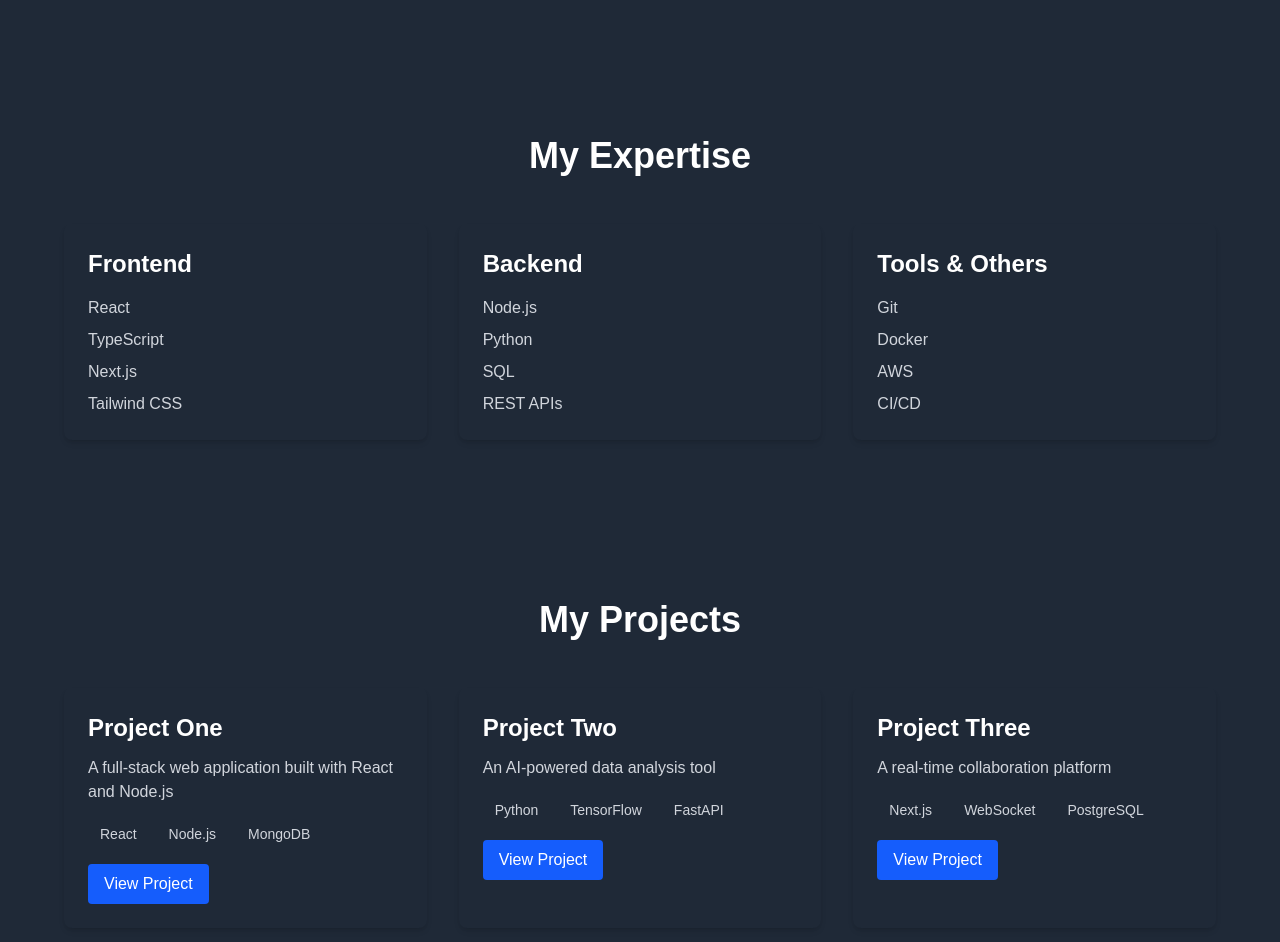
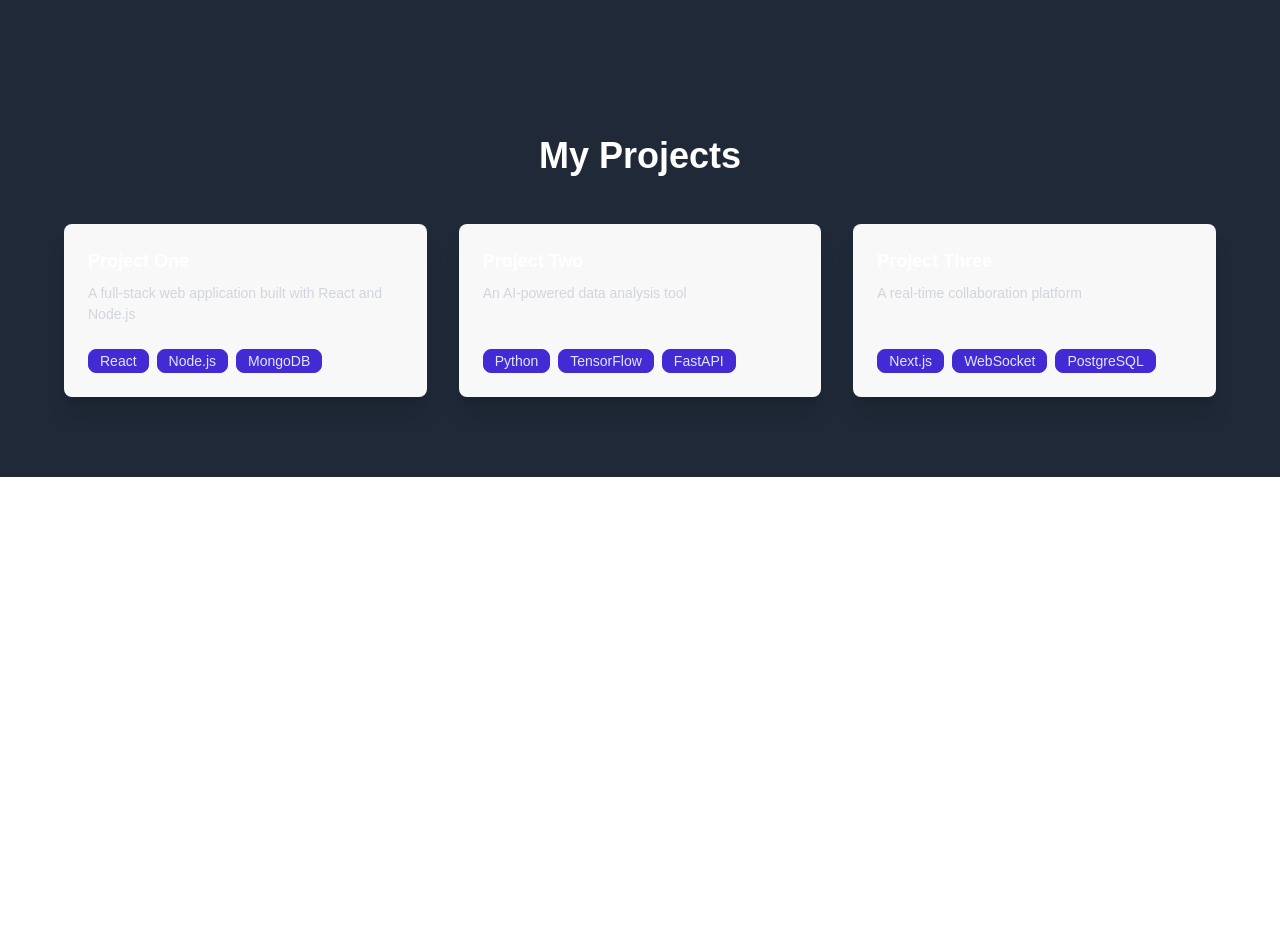
Before and after one commit to EricCui2005/ericcui-2, a Next.js app: page / in a window 1280 px wide. Shown: the part 1160-2102 px from the top of the page. After the commit the page ends 1637 px from the top, so only its background shows below. Built offline with nearby package versions, Linux system fonts and the light colour scheme.

Commit message:
tentative initial styling

```diff
--- a/src/app/components/ProjectsSection.tsx
+++ b/src/app/components/ProjectsSection.tsx
@@ -30,31 +30,19 @@ const ProjectsSection = () => {
         </h2>
         <div className="grid grid-cols-1 md:grid-cols-2 lg:grid-cols-3 gap-8 max-w-6xl mx-auto">
           {projects.map((project, index) => (
-            <div
-              key={index}
-              className="bg-card-bg rounded-lg overflow-hidden shadow-md hover:shadow-lg transition-shadow"
-            >
-              <div className="p-6">
-                <h3 className="text-2xl font-semibold text-white mb-3">
-                  {project.title}
-                </h3>
-                <p className="text-gray-300 mb-4">{project.description}</p>
-                <div className="flex flex-wrap gap-2 mb-4">
-                  {project.technologies.map((tech, techIndex) => (
-                    <span
-                      key={techIndex}
-                      className="px-3 py-1 bg-section-bg text-gray-300 rounded-full text-sm"
-                    >
-                      {tech}
-                    </span>
-                  ))}
+            <div key={index} className="card bg-base-200 shadow-xl">
+              <div className="card-body">
+                <h3 className="card-title text-white">{project.title}</h3>
+                <p className="text-gray-300">{project.description}</p>
+                <div className="card-actions justify-between items-end mt-4">
+                  <div className="flex flex-wrap gap-2 justify-end">
+                    {project.technologies.map((tech, techIndex) => (
+                      <div key={techIndex} className="badge badge-primary">
+                        {tech}
+                      </div>
+                    ))}
+                  </div>
                 </div>
-                <a
-                  href={project.link}
-                  className="inline-block bg-blue-600 text-white px-4 py-2 rounded hover:bg-blue-700 transition-colors"
-                >
-                  View Project
-                </a>
               </div>
             </div>
           ))}
--- a/src/app/page.tsx
+++ b/src/app/page.tsx
@@ -9,7 +9,7 @@ export default function Home() {
     <main>
       <LandingSection />
       <AboutSection />
-      <ExpertiseSection />
+      {/* <ExpertiseSection /> */}
       <ProjectsSection />
     </main>
   );
```
